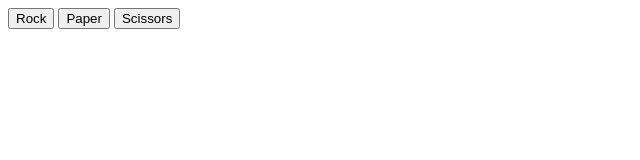
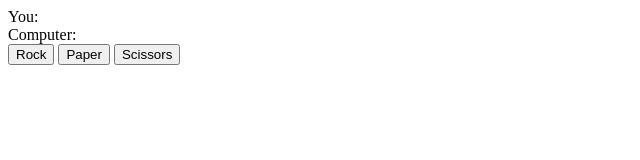
Before and after one commit to pidoras-arch/Rock-Paper-Scissors, a plain HTML site: page index.html in a window 1280 px wide. Shown: the whole page, without its empty margins (0-640 px from the left). Drawn offline with Linux system fonts and the light colour scheme.

Commit message:
Make the html structure
added a header for the scoreboard and containers for the header and body
all assigned to classes so that we can style them later using the
flexbox

```diff
--- a/index.html
+++ b/index.html
@@ -7,10 +7,19 @@
     <script src="script.js" defer></script>
 </head>
 <body>
-    <div class = "userChoice">
-        <button id = "rock">Rock</button>
-        <button id = "paper">Paper</button>
-        <button id = "scissors">Scissors</button>
+    <div class = "headerContainer">
+        <div class = "scoreBoard">
+            <div id = "userScore">You: </div>
+            <div id = "computerScore">Computer: </div>
+        </div>
+    </div>
+    <div class = "bodyContainer">
+        <div class = "userChoice">
+            <button id = "rock">Rock</button>
+            <button id = "paper">Paper</button>
+            <button id = "scissors">Scissors</button>
+        </div>
+        <div class = "result"></div>
     </div>
 </body>
 </html>
```
